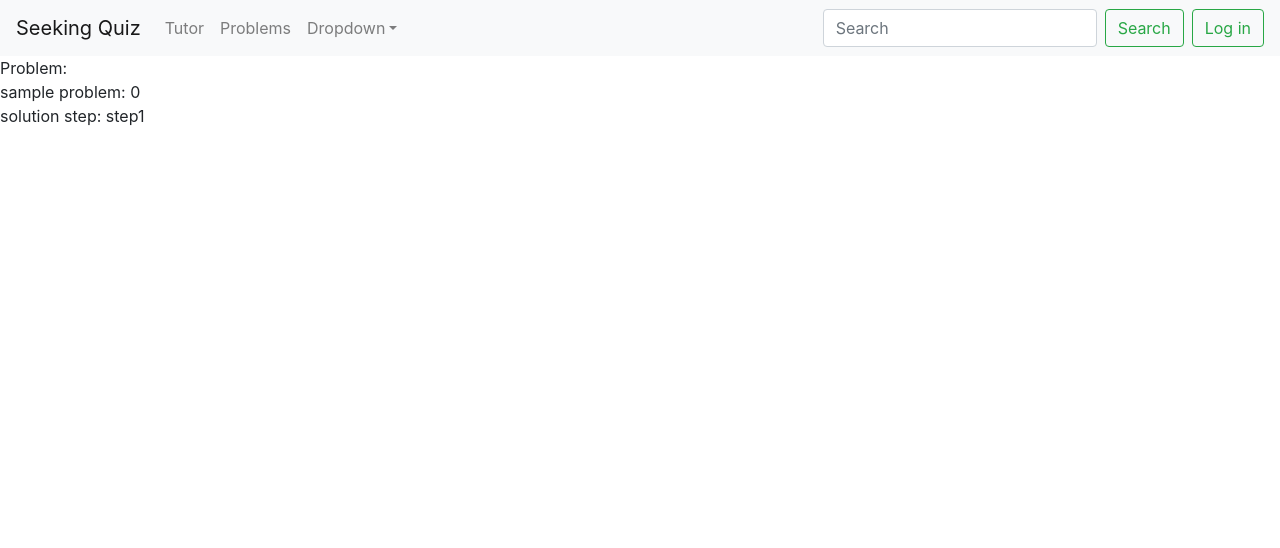
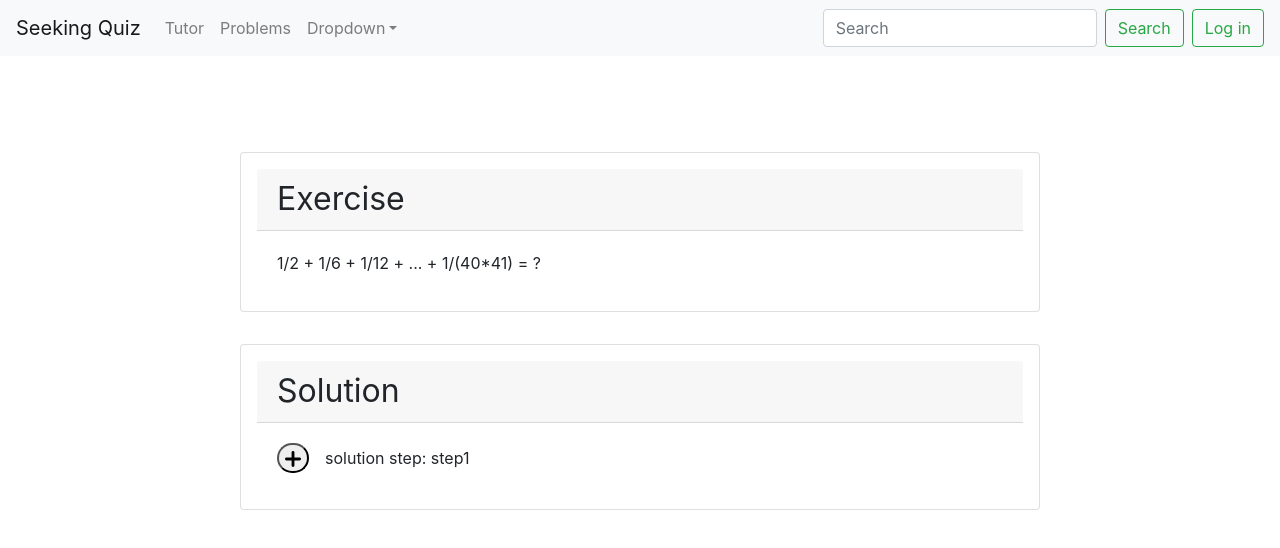
Before and after one commit to megawawa/cherry, a Next.js app: page /problems/0 in a window 1280 px wide. Shown: the top 548 px of the page. Built offline with nearby package versions, Linux system fonts and the light colour scheme.

Commit message:
Title: [problem page] pretty format. allow expansion of item
Description:
1. style problem page
2. add onClick for button

Test plan:

```diff
--- a/components/solution.tsx
+++ b/components/solution.tsx
@@ -1,17 +1,40 @@
-import { Solution, ExpandList, getVisibleSteps } from '../libs/problem'
+import { useEffect, useState } from 'react';
+import { Solution, ExpandList, getVisibleSteps, getExpandedSteps, sanitize } from '../libs/problem'
+import styles from '../styles/Problem.module.css'
 
-export function SolutionStep({ value }) {
-    return <div>solution step: {value}</div>;
+function SolutionStep({ value, onClick }) {
+    return <div className={styles.stepContainer}>
+        <button className={styles.expandButton} onClick={onClick}>
+            <img className={styles.buttonImg}
+                src="/add.svg"
+                alt="my image" />
+        </button>
+        <div className={styles.step}>solution step: {value}</div>
+    </div>;
 }
 
 // no pagination, assuming solution is fetched once
 export function SolutionPanel({ solution, expandList = [] }
     : { solution: Solution, expandList?: ExpandList }) {
-    const solutionSteps = getVisibleSteps(solution, expandList);
+    const [expandListState, updateExpandList] = useState<ExpandList>(
+        sanitize(solution, expandList));
 
+    // derive updated state from props
+    useEffect(() => {
+        updateExpandList(sanitize(solution, expandList));
+    }, [solution]);
+
+    const solutionSteps = getVisibleSteps(solution, expandListState);
+    const newlyExpandedSteps = (id: number) => {
+        console.log(expandListState.concat(getExpandedSteps(solution, id)));
+        updateExpandList(expandListState.concat(getExpandedSteps(solution, id)));
+    }
     var solutionItems = solutionSteps.map(
         (solutionStep) =>
-            <SolutionStep key={solutionStep.id} value={solutionStep.text} />
+            <SolutionStep
+                key={solutionStep.id}
+                value={solutionStep.text}
+                onClick={newlyExpandedSteps.bind(this, solutionStep.id)} />
     )
     return <div>{solutionItems}</div>;
 }
--- a/libs/mockDb.tsx
+++ b/libs/mockDb.tsx
@@ -8,3 +8,7 @@ export async function getSolutionById(id: number): Promise<[Steps, StepsTree]> {
 
     return [steps, stepsTree];
 }
+
+export async function getProblemStatementById(id: number): Promise<string> {
+    return "1/2 + 1/6 + 1/12 + ... + 1/(40*41) = ?"
+}
--- a/libs/problem.tsx
+++ b/libs/problem.tsx
@@ -1,4 +1,4 @@
-import { getSolutionById } from './mockDb'
+import { getSolutionById, getProblemStatementById } from './mockDb'
 
 export class SolutionStep {
     id: number
@@ -23,24 +23,28 @@ export type Solution = {
 }
 
 export function getExpandedSteps(solution: Solution, stepId: number)
-    : Array<SolutionStep> {
-    return solution.stepsTree[stepId].map((index) => solution.steps[index]);
-}
-
-function getVisibleStepsFromRoot(solution: Solution): Array<SolutionStep> {
+    : ExpandList {
     if (!solution?.stepsTree) {
         return [];
     }
-    return getVisibleSteps(
-        solution, solution.stepsTree[solution.stepsTree.length - 1]);
+    return solution.stepsTree[stepId];
+}
+
+// sanitize expandList. If it is empty, set to default expansion
+// (of root) from solution
+export function sanitize(solution: Solution, expandList: ExpandList): ExpandList {
+    if (!solution?.stepsTree) {
+        return expandList;
+    }
+    if (expandList.length == 0) {
+        return solution.stepsTree[solution.stepsTree.length - 1];
+    }
+    return expandList;
 }
 
 export function getVisibleSteps(solution: Solution, expandList: ExpandList)
     : Array<SolutionStep> {
-    if (expandList.length == 0) {
-        return getVisibleStepsFromRoot(solution);
-    }
-    return expandList.map((index) => solution.steps[index]);
+    return solution?.steps?.filter((_, index) => expandList.includes(index)) ?? [];
 }
 
 export type Problem = {
@@ -49,9 +53,10 @@ export type Problem = {
 }
 
 export async function getProblemById(id: number): Promise<Problem> {
+    let problemStatement = await getProblemStatementById(id);
     let [steps, stepsTree] = await getSolutionById(id);
     return {
-        problemStatement: "sample problem: " + id,
+        problemStatement: problemStatement,
         solution: { steps, stepsTree }
     };
 }
--- a/pages/login.tsx
+++ b/pages/login.tsx
@@ -1,5 +1,5 @@
-import { Component, useState } from 'react';
-import { LoginContext, LoginContextType, useLoginContext } from '../components/login'
+import { useState } from 'react';
+import { LoginContext } from '../components/login'
 import { useRouter } from 'next/router'
 
 type NameFormType = {
--- a/pages/problems/[id].tsx
+++ b/pages/problems/[id].tsx
@@ -1,12 +1,23 @@
 import { Problem, getProblemById } from '../../libs/problem'
 import { SolutionPanel } from '../../components/solution'
+import Card from 'react-bootstrap/Card'
+import styles from '../../styles/Problem.module.css'
 
 export default function ProblemPanel({ problemData }: { problemData: Problem }) {
     return (
-        <div>
-            <div>Problem: </div>
-            <div>{problemData?.problemStatement ?? ''}</div>
-            <SolutionPanel solution={problemData?.solution} />
+        <div className={styles.main}>
+            <Card className={styles.panel}>
+                <Card.Header className={styles.title}>Exercise </Card.Header>
+                <Card.Body>
+                    <Card.Text>{problemData?.problemStatement ?? ''}</Card.Text>
+                </Card.Body>
+            </Card>
+            <Card className={styles.panel}>
+                <Card.Header className={styles.title}>Solution </Card.Header>
+                <Card.Body>
+                    <SolutionPanel solution={problemData?.solution} />
+                </Card.Body>
+            </Card>
         </div>);
 }
 
--- /dev/null
+++ b/styles/Problem.module.css
@@ -0,0 +1,43 @@
+.main {
+    padding: 5rem 0;
+    flex: 1;
+    display: flex;
+    flex-direction: column;
+    justify-content: center;
+    align-items: center;
+}
+
+.title {
+    margin: 0;
+    line-height: 1.15;
+    font-size: 2rem;
+}
+
+.panel {
+    padding: 1rem;
+    width: 50rem;
+    margin: 1rem;
+}
+
+.buttonImg {
+    width: 1rem;
+}
+
+.step {
+    margin: 0 1rem;
+}
+
+.stepContainer {
+    display: flex;
+    flex-direction: row;
+    justify-content: flex-start;
+    align-items: center;
+}
+
+.expandButton {
+    border-radius: 1rem;
+}
+
+.expandButton:focus {
+    outline: 0 !important;
+}
```
Also changed, not shown: public/add.svg (added).
